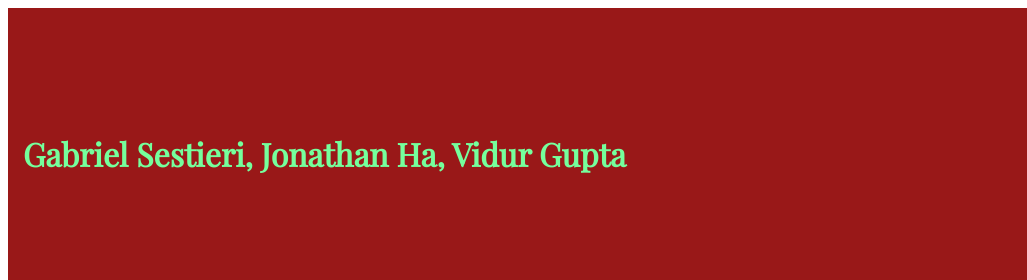
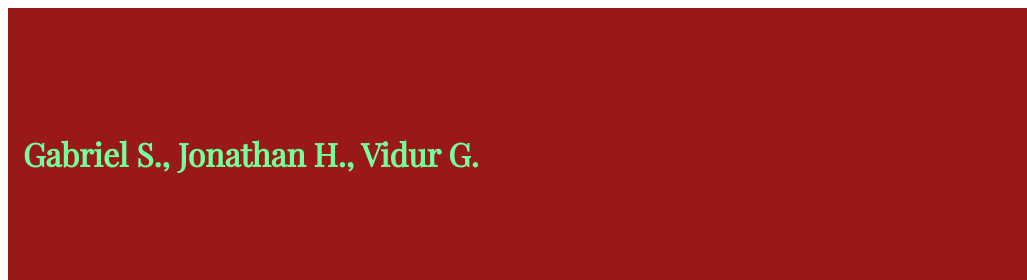
Before and after one commit to vidurgupta2/group17.github.io, a plain HTML site: page index.html in a window 1280 px wide. Shown: the top 280 px of the page, 0-1027 px from the left. Drawn offline with nearby package versions, Linux system fonts and the light colour scheme.

Commit message:
Updated formatting
Shortened h1 in header for better display

```diff
--- a/index.html
+++ b/index.html
@@ -10,7 +10,7 @@
 
 <body>
     <div class="header">
-        <h1>Gabriel Sestieri, Jonathan Ha, Vidur Gupta</h1>
+        <h1>Gabriel S., Jonathan H., Vidur G.</h1>
         <a class="header-image" href="umd-logo.png"><img src="umd-logo_th.png" alt="The UMD Logo"></a>
     </div>
 
```
